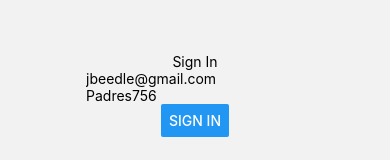
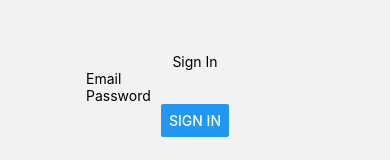
Before and after one commit to Jaseyacey/bussd, a React Native app: screen /SignInScreen in a window 390 px wide. Shown: the part 327-487 px from the top of the page. Built offline with nearby package versions, Linux system fonts and the light colour scheme; no server answers.

Commit message:
add-tfl-api-and-add-route

```diff
--- a/screens/SignInScreen.tsx
+++ b/screens/SignInScreen.tsx
@@ -8,9 +8,9 @@ import axios from "axios";
 const SignInScreen = () => {
   const navigation = useNavigation<NavigationProp<RootStackParamList>>();
   const [loading, setLoading] = useState(false);
-  const [email, setEmail] = useState("jbeedle@gmail.com");
+  const [email, setEmail] = useState("");
 
-  const [password, setPassword] = useState("Padres756");
+  const [password, setPassword] = useState("");
   const signIn = () => {
     setLoading(true);
     const API_URL = process.env.EXPO_PUBLIC_URL;
--- a/src/components/BottomTab.tsx
+++ b/src/components/BottomTab.tsx
@@ -1,9 +1,10 @@
 import { View, StyleSheet } from "react-native";
 import Icon from "react-native-vector-icons/FontAwesome";
-import { useNavigation } from "@react-navigation/native";
+import { NavigationProp, useNavigation } from "@react-navigation/native";
+import { RootStackParamList } from "components/Navigation/MainNavigator";
 
 const BottomTab = () => {
-  const navigation = useNavigation();
+  const navigation = useNavigation<NavigationProp<RootStackParamList>>();
   return (
     <View style={styles.container}>
       <View style={styles.icon}>
@@ -15,7 +16,7 @@ const BottomTab = () => {
           size={24}
           color="black"
           onPress={() => {
-            navigation.navigate("AddBusRoute" as never);
+            navigation.navigate("AddBusRoute");
           }}
         />
       </View>
```
Also changed, not shown: 2 other files (tests, documents, lock files or other folders).
